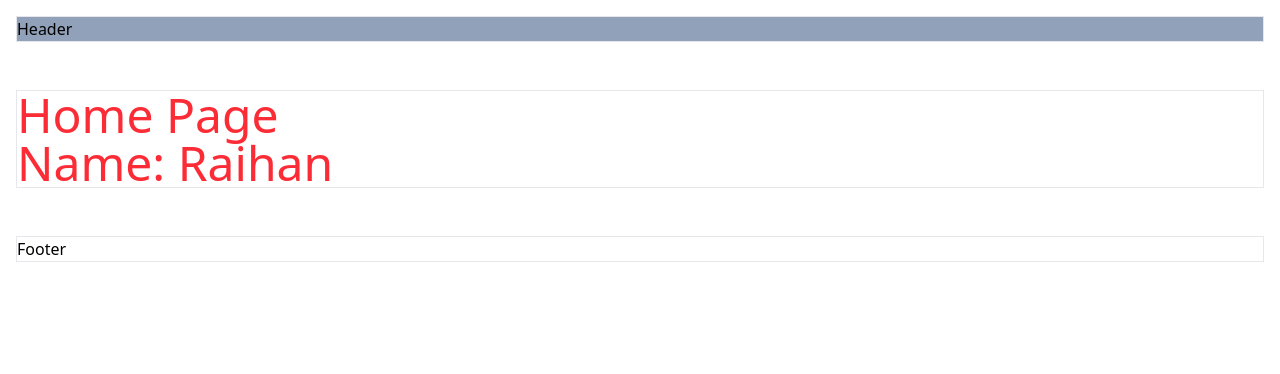
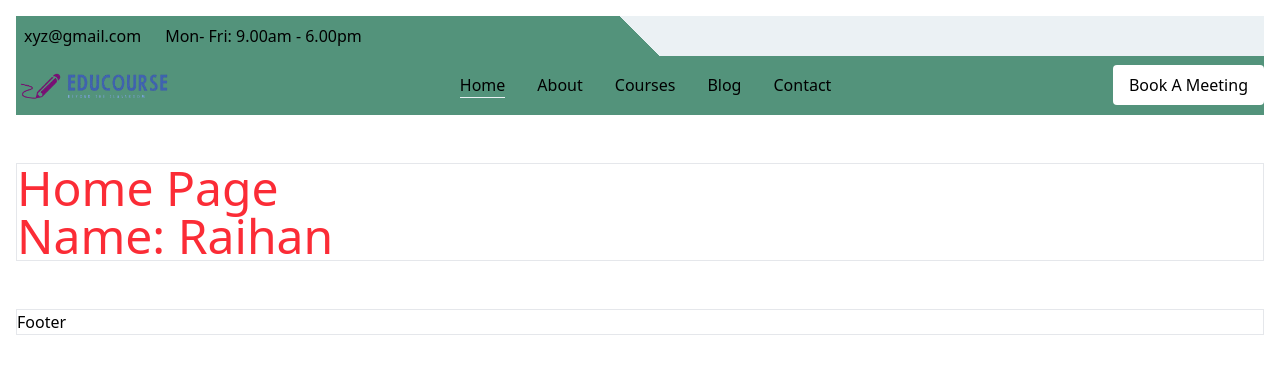
Before and after one commit to eduCourseOrg/eduCourse-client, a React (Vite) app: page / in a window 1280 px wide. Shown: the top 374 px of the page. Built offline with nearby package versions, Linux system fonts and the light colour scheme.

Commit message:
Navbar updated

```diff
--- a/src/Shared/Header/Header.jsx
+++ b/src/Shared/Header/Header.jsx
@@ -1,8 +1,43 @@
+import { Link, NavLink } from 'react-router-dom';
+import logo from '/images/Navbar/Logo.png';
+
 const Header = () => {
   return (
-    <nav className="border bg-slate-400">
-      <h1>Header</h1>
+    <header>
+    <div className="py-2 bg-linear-[45deg,var(--color-primary)_50%,var(--color-secondary)_50%] text-black">
+        <div className="container mx-auto flex justify-between items-center">
+            <div className="flex items-center space-x-4">
+                <div className="flex items-center space-x-2">
+                    <i className="fas fa-envelope"></i>
+                    <span>xyz@gmail.com</span>
+                </div>
+                <div className="flex items-center space-x-2">
+                    <i className="fas fa-clock"></i>
+                    <span>Mon- Fri: 9.00am - 6.00pm</span>
+                </div>
+            </div>
+            <div className="flex items-center space-x-4">
+                <a href="#" className="text-white"><i className="fab fa-facebook-f"></i></a>
+                <a href="#" className="text-white"><i className="fab fa-twitter"></i></a>
+                <a href="#" className="text-white"><i className="fab fa-instagram"></i></a>
+            </div>
+        </div>
+      </div>
+      <nav className="py-2 bg-primary">
+        <div className="container mx-auto flex justify-between items-center">
+          {/* <a href="#" className="bg-white text-black px-4 py-2 rounded">Company Logo</a> */}
+          <img src={logo} alt="Logo" className='w-[13%]' />
+            <div className="flex space-x-8">
+                <NavLink to='/' className={({ isActive}) => `${isActive && 'border-b border-secondary'} hover:border-b border-secondary`}>Home</NavLink>
+                <NavLink to='/about' className={({ isActive}) => `${isActive && 'border-b border-secondary'} hover:border-b border-secondary`}>About</NavLink>
+                <NavLink to='/courses' className={({ isActive}) => `${isActive && 'border-b border-secondary'} hover:border-b border-secondary`}>Courses</NavLink>
+                <NavLink to='/blog' className={({ isActive}) => `${isActive && 'border-b border-secondary'} hover:border-b border-secondary`}>Blog</NavLink>
+                <NavLink to='/contact' className={({ isActive}) => `${isActive && 'border-b border-secondary'} hover:border-b border-secondary`}>Contact</NavLink>
+            </div>
+            <Link to='/meeting' className="bg-white text-black px-4 py-2 rounded">Book A Meeting</Link>
+        </div>
     </nav>
+    </header>
   );
 };
 
```
Also changed, not shown: public/images/Navbar/Logo.png (added).
